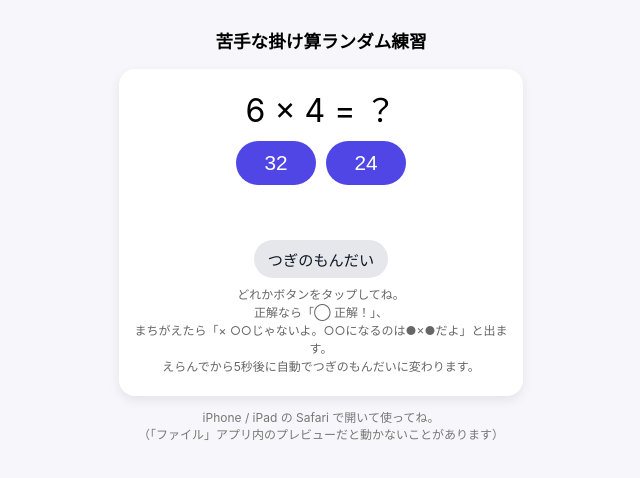
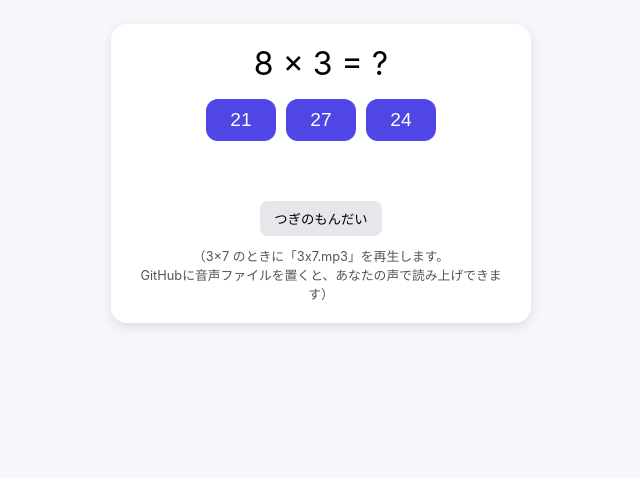
Before and after one commit to piryoka/kakezan-app, a plain HTML site: page index.html in a window 1280 px wide. Shown: the whole page, without its empty margins (319-959 px from the left). Drawn offline with Linux system fonts and the light colour scheme.

Commit message:
Add files via upload

```diff
--- a/index.html
+++ b/index.html
@@ -1,263 +1,264 @@
+
 <!DOCTYPE html>
 <html lang="ja">
 <head>
-  <meta charset="UTF-8" />
-  <title>苦手な掛け算ランダム練習（スマホ用）</title>
-  <meta name="viewport" content="width=device-width, initial-scale=1" />
+<meta charset="UTF-8">
+<meta name="viewport" content="width=device-width, initial-scale=1">
+<title>苦手な掛け算（音声読み上げつき）</title>
 <style>
 body {
-      font-family: -apple-system, BlinkMacSystemFont, system-ui, "Segoe UI", sans-serif;
-      display: flex;
-      flex-direction: column;
-      align-items: center;
-      justify-content: flex-start;
-      min-height: 100vh;
-      margin: 0;
-      padding: 16px 8px 32px;
+  font-family: -apple-system, BlinkMacSystemFont, system-ui;
+  text-align: center;
+  padding: 16px;
   background: #f7f7fb;
 }
-    h1 {
-      font-size: 1.1rem;
-      margin-bottom: 8px;
-      text-align: center;
-    }
 .card {
-      background: #ffffff;
+  background: white;
+  padding: 20px;
   border-radius: 16px;
-      box-shadow: 0 4px 12px rgba(0,0,0,0.08);
-      padding: 16px 12px 20px;
-      text-align: center;
-      width: 100%;
+  box-shadow: 0 4px 12px rgba(0,0,0,0.1);
   max-width: 380px;
-      margin-top: 8px;
+  margin: auto;
 }
 .question {
   font-size: 2rem;
-      margin: 0 0 10px;
+  margin-bottom: 16px;
 }
 .buttons {
   display: flex;
+  flex-wrap: wrap;
+  justify-content: center;
   gap: 10px;
-      justify-content: center;
-      flex-wrap: wrap;
-      margin: 10px 0 4px;
 }
 button.choice {
+  padding: 10px 16px;
+  border-radius: 12px;
+  background: #4f46e5;
+  color: white;
+  font-size: 1.2rem;
   border: none;
-      border-radius: 999px;
-      padding: 10px 16px;
-      font-size: 1.3rem;
-      cursor: pointer;
-      background: #4f46e5;
-      color: #fff;
-      min-width: 80px;
-      touch-action: manipulation;
-    }
-    button.choice:active {
-      transform: translateY(1px);
-    }
-    button#next-question {
-      border: none;
-      border-radius: 999px;
-      padding: 8px 14px;
-      font-size: 0.95rem;
-      cursor: pointer;
-      background: #e5e7eb;
-      color: #111827;
-      margin-top: 6px;
-      touch-action: manipulation;
+  min-width: 70px;
 }
 #feedback {
-      font-size: 0.95rem;
-      margin-top: 8px;
-      min-height: 2.6rem;
-      line-height: 1.4;
-    }
-    #feedback.correct {
-      color: #15803d;
+  margin-top: 12px;
+  min-height: 2.4rem;
   font-weight: bold;
 }
-    #feedback.wrong {
-      color: #b91c1c;
-      font-weight: bold;
+#next-question {
+  margin-top: 10px;
+  padding: 8px 14px;
+  background: #e5e7eb;
+  border: none;
+  border-radius: 8px;
 }
 .hint {
-      font-size: 0.75rem;
-      color: #666;
-      margin-top: 8px;
-      line-height: 1.5;
-    }
-    .small-note {
-      margin-top: 12px;
-      font-size: 0.75rem;
-      color: #777;
-      text-align: center;
-      max-width: 380px;
+  margin-top: 10px;
+  font-size: 0.8rem;
+  color: #555;
 }
 </style>
 </head>
 <body>
-  <h1>苦手な掛け算ランダム練習</h1>
 
 <div class="card">
-    <div id="question" class="question">3 × 7 = ？</div>
-
-    <div class="buttons" id="choices"></div>
-
+  <div id="question" class="question"></div>
+  <div id="choices" class="buttons"></div>
   <div id="feedback"></div>
-
   <button id="next-question">つぎのもんだい</button>
-
   <div class="hint">
-      どれかボタンをタップしてね。<br>
-      正解なら「◯ 正解！」、<br>
-      まちがえたら「× ○○じゃないよ。○○になるのは●×●だよ」と出ます。<br>
-      えらんでから5秒後に自動でつぎのもんだいに変わります。
+    （3×7 のときに「3x7.mp3」を再生します。<br>
+    GitHubに音声ファイルを置くと、あなたの声で読み上げできます）
   </div>
 </div>
 
-  <div class="small-note">
-    iPhone / iPad の Safari で開いて使ってね。<br>
-    （「ファイル」アプリ内のプレビューだと動かないことがあります）
-  </div>
-
 <script>
+// 問題リスト
 var problems = [
-      { a: 3, b: 7 },
-      { a: 2, b: 7 },
-      { a: 7, b: 2 },
-      { a: 6, b: 7 },
-      { a: 6, b: 4 }
+  {a:3,b:7},{a:3,b:8},{a:3,b:9},{a:4,b:3},{a:2,b:7},{a:6,b:7},{a:6,b:4},
+  {a:7,b:2},{a:7,b:3},{a:8,b:2},{a:8,b:3},{a:8,b:5},{a:8,b:6}
 ];
 
+// よくまちがえる候補
 var wrongPatterns = {
-      "3x7": [
-        { wrong: 28, wa: 4, wb: 7 },
-        { wrong: 24, wa: 3, wb: 8 }
-      ],
-      "2x7": [
-        { wrong: 18, wa: 3, wb: 6 }
-      ],
-      "7x2": [
-        { wrong: 18, wa: 3, wb: 6 }
-      ],
-      "6x7": [
-        { wrong: 28, wa: 4, wb: 7 }
-      ],
-      "6x4": [
-        { wrong: 32, wa: 4, wb: 8 }
-      ]
+  "3x7":[24,28,56],
+  "3x8":[29],
+  "3x9":[24,26],
+  "4x3":[14],
+  "2x7":[18],
+  "6x7":[28],
+  "6x4":[32],
+  "7x2":[12,18],
+  "7x3":[28],
+  "8x2":[12],
+  "8x3":[21,27],
+  "8x5":[30],
+  "8x6":[36]
 };
 
-    var questionEl = document.getElementById("question");
-    var choicesEl = document.getElementById("choices");
-    var feedbackEl = document.getElementById("feedback");
+// 値ごとの説明
+var wrongExplain = {
+  12: "12になるのは、2×6と3×4だよ",
+  14: "14になるのは、2×7だよ",
+  16: "16になるのは、2×8と4×4だよ",
+  18: "18になるのは、2×9と3×6だよ",
+  21: "21になるのは、3×7だよ",
+  24: "24になるのは、3×8と4×6だよ",
+  26: "26になる九九はないよ",
+  27: "27になるのは、3×9だよ",
+  28: "28になるのは、4×7だよ",
+  29: "29になる九九はないよ",
+  30: "30になるのは、5×6だよ",
+  32: "32になるのは、4×8だよ",
+  36: "36になるのは、6×6だよ",
+  56: "56になるのは、7×8だよ"
+};
+
+// ★ あなたの声の音声ファイル対応（同じフォルダに置く想定）
+// 例：3×7のとき "3x7.mp3" を再生
+var voiceFiles = {
+  "3x7": "3x7.mp3",
+  "3x8": "3x8.mp3",
+  "3x9": "3x9.mp3",
+  "4x3": "4x3.mp3",
+  "2x7": "2x7.mp3",
+  "6x7": "6x7.mp3",
+  "6x4": "6x4.mp3",
+  "7x2": "7x2.mp3",
+  "7x3": "7x3.mp3",
+  "8x2": "8x2.mp3",
+  "8x3": "8x3.mp3",
+  "8x5": "8x5.mp3",
+  "8x6": "8x6.mp3"
+};
+
+var qEl = document.getElementById("question");
+var cEl = document.getElementById("choices");
+var fb  = document.getElementById("feedback");
 var nextBtn = document.getElementById("next-question");
 
-    var currentProblem = null;
-    var autoNextTimer = null;
-    var answered = false;
+var current = null;
 
-    function problemKey(p) {
-      return p.a + "x" + p.b;
+function key(p){ return p.a + "x" + p.b; }
+
+function pickRandom(){
+  current = problems[Math.floor(Math.random() * problems.length)];
 }
 
-    function pickRandomProblem() {
-      var index = Math.floor(Math.random() * problems.length);
-      currentProblem = problems[index];
-    }
-
-    function clearTimer() {
-      if (autoNextTimer !== null) {
-        clearTimeout(autoNextTimer);
-        autoNextTimer = null;
-      }
-    }
-
-    function shuffle(array) {
-      for (var i = array.length - 1; i > 0; i--) {
-        var j = Math.floor(Math.random() * (i + 1));
-        var tmp = array[i];
-        array[i] = array[j];
-        array[j] = tmp;
+function shuffle(array){
+  for (let i = array.length - 1; i > 0; i--) {
+    let j = Math.floor(Math.random() * (i + 1));
+    [array[i], array[j]] = [array[j], array[i]];
   }
   return array;
 }
 
-    function renderQuestion() {
-      clearTimer();
-      answered = false;
-      feedbackEl.textContent = "";
-      feedbackEl.className = "";
-      if (!currentProblem) return;
+function render(){
+  fb.textContent = "";
+  fb.style.color = "";
+  qEl.textContent = current.a + " × " + current.b + " = ?";
+  cEl.innerHTML = "";
 
-      questionEl.textContent = currentProblem.a + " × " + currentProblem.b + " = ？";
+  var result = current.a * current.b;
+  var patterns = wrongPatterns[key(current)] || [];
 
-      var result = currentProblem.a * currentProblem.b;
-      var key = problemKey(currentProblem);
-      var patterns = wrongPatterns[key] || [];
+  var set = {};
+  set[result] = true;
+  patterns.forEach(function(v){ set[v] = true; });
 
-      var optionsSet = {};
-      optionsSet[result] = true;
-      for (var i = 0; i < patterns.length; i++) {
-        optionsSet[patterns[i].wrong] = true;
-      }
-      var options = Object.keys(optionsSet).map(function(k){ return parseInt(k, 10); });
+  var options = Object.keys(set).map(function(n){ return parseInt(n); });
+
   shuffle(options);
 
-      choicesEl.innerHTML = "";
-      options.forEach(function(value) {
+  options.forEach(function(v){
     var btn = document.createElement("button");
-        btn.textContent = value;
+    btn.textContent = v;
     btn.className = "choice";
-        btn.onclick = function() { handleChoice(value); };
-        choicesEl.appendChild(btn);
+    btn.onclick = function(){ choose(v); };
+    cEl.appendChild(btn);
   });
 }
 
-    function handleChoice(selected) {
-      if (!currentProblem || answered) return;
-      answered = true;
-      clearTimer();
+// 音：正解
+function playCorrect(){
+  var AC = window.AudioContext || window.webkitAudioContext;
+  if (!AC) return;
+  var ctx = new AC();
+  var o = ctx.createOscillator(), g = ctx.createGain();
+  o.type = "sine";
+  o.frequency.setValueAtTime(880, ctx.currentTime);
+  o.frequency.setValueAtTime(1320, ctx.currentTime + 0.1);
+  g.gain.exponentialRampToValueAtTime(0.001, ctx.currentTime + 0.3);
+  o.connect(g); g.connect(ctx.destination);
+  o.start(); o.stop(ctx.currentTime + 0.3);
+}
 
-      var result = currentProblem.a * currentProblem.b;
-      var key = problemKey(currentProblem);
-      var patterns = wrongPatterns[key] || [];
+// 音：不正解
+function playWrong(){
+  var AC = window.AudioContext || window.webkitAudioContext;
+  if (!AC) return;
+  var ctx = new AC();
+  var o = ctx.createOscillator(), g = ctx.createGain();
+  o.type = "square";
+  o.frequency.value = 200;
+  g.gain.exponentialRampToValueAtTime(0.001, ctx.currentTime + 0.4);
+  o.connect(g); g.connect(ctx.destination);
+  o.start(); o.stop(ctx.currentTime + 0.4);
+}
 
-      if (selected === result) {
-        feedbackEl.textContent = "◯ 正解！";
-        feedbackEl.className = "correct";
+// ★ 問題スタート時に、対応する音声ファイルを再生
+function playQuestionVoice(){
+  var k = key(current);
+  var src = voiceFiles[k];
+  if (!src) return; // 音声ファイルが用意されていない場合は何もしない
+
+  var audio = new Audio(src);
+  // ユーザー操作（ボタン）から呼ばれるので再生許可されやすい
+  audio.play().catch(function(e){
+    // 再生できなくてもエラーは無視
+    console.log("audio play error:", e);
+  });
+}
+
+function choose(v){
+  var result = current.a * current.b;
+
+  if (v === result) {
+    fb.textContent = "◯ 正解！";
+    fb.style.color = "#15803d";
+    playCorrect();
+
+    // 正解したボタンだけ緑にする
+    var buttons = document.querySelectorAll(".choice");
+    buttons.forEach(function(btn){
+      var val = parseInt(btn.textContent);
+      if (val === result) {
+        btn.style.background = "#16a34a";
+      }
+    });
   } else {
-        var pattern = null;
-        for (var i = 0; i < patterns.length; i++) {
-          if (patterns[i].wrong === selected) {
-            pattern = patterns[i];
-            break;
+    var base = "× " + v + "じゃないよ。";
+    var exp = wrongExplain[v];
+    if (!exp) {
+      exp = v + "になる九九はここにはないよ";
+    }
+    fb.textContent = base + " " + exp;
+    fb.style.color = "#b91c1c";
+    playWrong();
   }
 }
-        var message = "× " + selected + "じゃないよ。";
-        if (pattern) {
-          message += " " + selected + "になるのは " + pattern.wa + "×" + pattern.wb + " だよ。";
-        }
-        feedbackEl.textContent = message;
-        feedbackEl.className = "wrong";
+
+nextBtn.onclick = function(){ next(); };
+
+function next(){
+  pickRandom();
+  render();
+  // 問題を表示したタイミングで、対応する音声を再生
+  playQuestionVoice();
 }
 
-      autoNextTimer = setTimeout(function() {
-        nextQuestion();
-      }, 5000);
-    }
+// 初回はボタンを押してから始めてね（自動再生対策）
+next();
+</script>
 
-    function nextQuestion() {
-      pickRandomProblem();
-      renderQuestion();
-    }
-
-    nextBtn.onclick = function() {
-      nextQuestion();
-    };
-
-    nextQuestion();
-  </script>
 </body>
 </html>
```
Also changed, not shown: 13 other files. Lines whose indentation alone changed are shown as unchanged.
